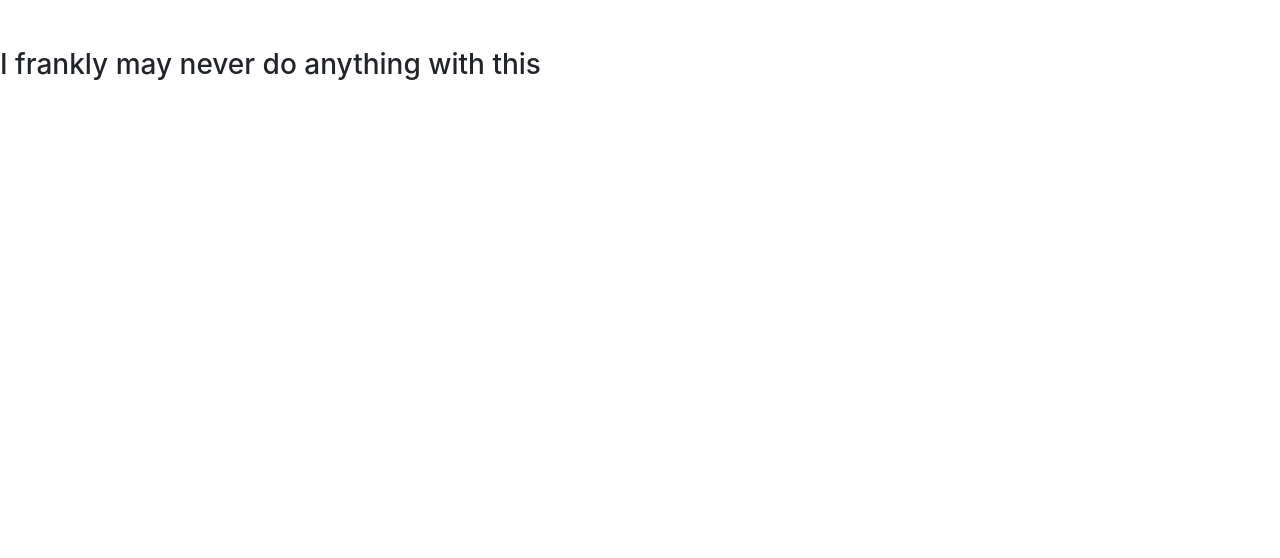
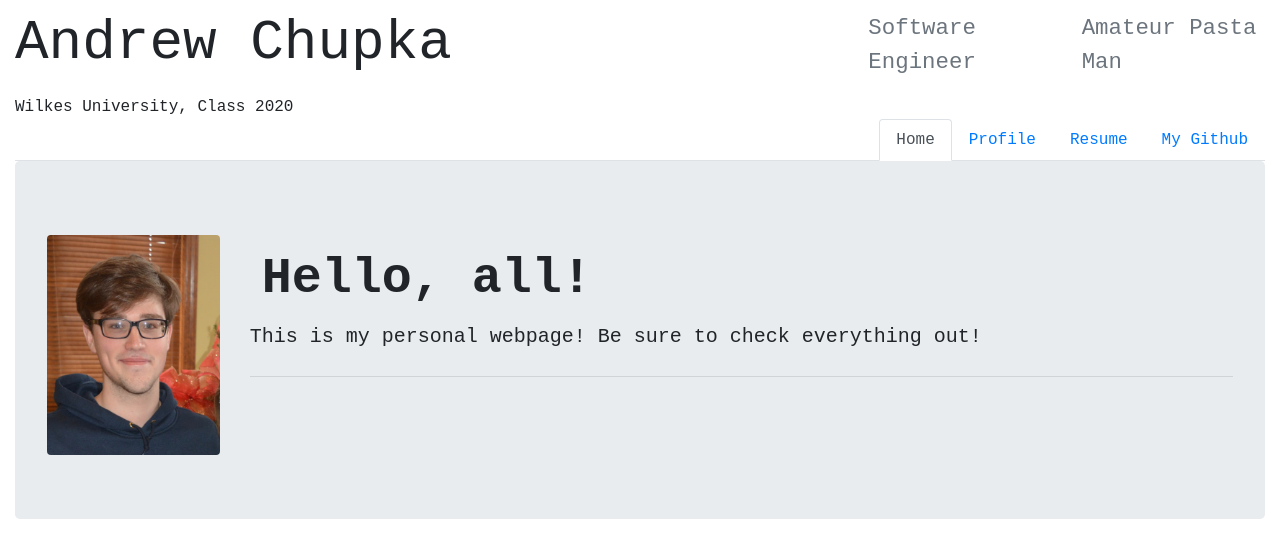
Before and after one commit to andrewchupka/andrewchupka.github.io, a plain HTML site: page index.html in a window 1280 px wide. Drawn offline with nearby package versions, Linux system fonts and the light colour scheme.

Commit message:
Made some of the skeleton additions to the site

```diff
--- /dev/null
+++ b/home.css
@@ -0,0 +1,19 @@
+.row {
+    padding-top: 10px;
+}
+
+body {
+    font-family: monospace;
+}
+
+#homeGreeting {
+    background-color: Transparent;
+    background-repeat: no-repeat;
+    border: none;
+    cursor: pointer;
+    overflow: hidden;
+    outline: none;
+    font-size: 50px;
+    font-weight: bold;
+    text-align: left;
+}
--- a/index.html
+++ b/index.html
@@ -7,17 +7,127 @@
     <meta name="viewport" content="width=device-width, initial-scale=1, shrink-to-fit=no">
     <link rel="shortcut icon" type="image/x-icon" href="images/title_icon.png" />
     <link rel="stylesheet" href="https://stackpath.bootstrapcdn.com/bootstrap/4.4.1/css/bootstrap.min.css" integrity="sha384-Vkoo8x4CGsO3+Hhxv8T/Q5PaXtkKtu6ug5TOeNV6gBiFeWPGFN9MuhOf23Q9Ifjh" crossorigin="anonymous">
+    <link rel="stylesheet" href="home.css">
     <title>Andrew's Page</title>
+    <!-- Required meta tags -->
 </head>
 
 <body>
-    <div class="container-fluid"></div>
-    <br />
-    <br />
-    <h3>I frankly may never do anything with this</h3>
-    <script src="https://code.jquery.com/jquery-3.4.1.slim.min.js" integrity="sha384-J6qa4849blE2+poT4WnyKhv5vZF5SrPo0iEjwBvKU7imGFAV0wwj1yYfoRSJoZ+n" crossorigin="anonymous"></script>
-    <script src="https://cdn.jsdelivr.net/npm/popper.js@1.16.0/dist/umd/popper.min.js" integrity="sha384-Q6E9RHvbIyZFJoft+2mJbHaEWldlvI9IOYy5n3zV9zzTtmI3UksdQRVvoxMfooAo" crossorigin="anonymous"></script>
-    <script src="https://stackpath.bootstrapcdn.com/bootstrap/4.4.1/js/bootstrap.min.js" integrity="sha384-wfSDF2E50Y2D1uUdj0O3uMBJnjuUD4Ih7YwaYd1iqfktj0Uod8GCExl3Og8ifwB6" crossorigin="anonymous"></script>
+    <div class="container-fluid">
+        <div class="row align-items-center">
+            <div class="col">
+                <h1 class="display-4">
+                    Andrew Chupka
+                </h1>
+            </div>
+
+            <div class="col-2 align-items-right">
+                <h3>
+                    <small class="text-muted">Software Engineer</small>
+                </h3>
+            </div>
+            <div class="col-2 align-items-right">
+                <h3>
+                    <small class="text-muted">Amateur Pasta Man</small>
+                </h3>
+            </div>
+        </div>
+
+        <div class="row">
+            <div class="col-4">
+                Wilkes University, Class 2020
+            </div>
+        </div>
+
+        <ul class="nav nav-tabs justify-content-end" id="myTab" role="tablist">
+            <li class="nav-item">
+                <a class="nav-link active" id="home-tab" data-toggle="tab" href="#home" role="tab" aria-controls="home" aria-selected="true">Home</a>
+            </li>
+            <li class="nav-item">
+                <a class="nav-link" id="profile-tab" data-toggle="tab" href="#profile" role="tab" aria-controls="profile" aria-selected="false">Profile</a>
+            </li>
+            <li class="nav-item">
+                <a class="nav-link" id="resume-tab" data-toggle="tab" href="#resume" role="tab" aria-controls="resume" aria-selected="false">Resume</a>
+            </li>
+            <li class="nav-item">
+                <a class="nav-link" id="github-tab" href="https://github.com/andrewchupka" target="_blank" rel="noopener noreferrer" role="tab" aria-controls="contact" aria-selected="false">My Github</a>
+            </li>
+        </ul>
+
+        <div class="tab-content" id="myTabContent">
+            <!-- Home info page-->
+            <div class="tab-pane fade show active" id="home" role="tabpanel" aria-labelledby="home-tab">
+
+                <div class="jumbotron">
+                    <div class="row">
+                        <div class="col-2">
+                            <img src="images/Selfie.jpg" alt="Its'a me!" class="border-5 w-100 rounded">
+                        </div>
+                        <div class="col">
+                            <a id="homeGreeting" class="btn btn-light" data-toggle="popover" data-content="Especially to potential employers">Hello, all!</a>
+                            <p class="lead">This is my personal webpage! Be sure to check everything out!</p>
+                            <hr class="my-4">
+                        </div>
+                    </div>
+                </div>
+            </div>
+
+
+            <!-- Profile page-->
+            <div class="tab-pane fade" id="profile" role="tabpanel" aria-labelledby="profile-tab">
+                <div class="container-fluid">
+                    <div class="row">
+                        <div class="col-3">
+                            <div id="imageCarousel" class="carousel slide" data-ride="carousel">
+                                <ol class="carousel-indicators">
+                                    <li data-target="#imageCarousel" data-slide-to="0" class="active"></li>
+                                    <li data-target="#imageCarousel" data-slide-to="1"></li>
+                                    <li data-target="#imageCarousel" data-slide-to="2"></li>
+                                </ol>
+                                <div class="carousel-inner">
+                                    <div class="carousel-item active">
+                                        <img src="images/pickleAndy.jpg" class="d-block w-100" alt="pickleAndy">
+                                    </div>
+                                    <div class="carousel-item">
+                                        <img src="images/pizzaAndy.jpg" class="d-block w-100" alt="pizza Andy">
+                                    </div>
+                                    <div class="carousel-item">
+                                        <img src="images/cookieAndy.jpg" class="d-block w-100" alt="cookie Andy">
+                                    </div>
+                                </div>
+                                <a class="carousel-control-prev" href="#imageCarousel" role="button" data-slide="prev">
+                                    <span class="carousel-control-prev-icon" aria-hidden="true"></span>
+                                    <span class="sr-only">Previous</span>
+                                </a>
+                                <a class="carousel-control-next" href="#imageCarousel" role="button" data-slide="next">
+                                    <span class="carousel-control-next-icon" aria-hidden="true"></span>
+                                    <span class="sr-only">Next</span>
+                                </a>
+                            </div>
+                        </div>
+                        <div class="col-6">
+                            <div>
+                                This is where I would put info about myself, if only I knew myself.
+                            </div>
+                        </div>
+                    </div>
+                </div>
+            </div>
+
+            <div class="tab-pane fade" id="resume" role="tabpanel" aria-labelledby="resume-tab">
+                <h3 class="display-2">THERE'S NOTHING HERE!</h3>
+                <h4 class="display-3">
+                    <small class="text-muted"> GET OUTTA HERE!</small>
+                </h4>
+            </div>
+        </div>
+
+
+
+        <script src="https://code.jquery.com/jquery-3.4.1.slim.min.js" integrity="sha384-J6qa4849blE2+poT4WnyKhv5vZF5SrPo0iEjwBvKU7imGFAV0wwj1yYfoRSJoZ+n" crossorigin="anonymous"></script>
+        <script src="https://cdn.jsdelivr.net/npm/popper.js@1.16.0/dist/umd/popper.min.js" integrity="sha384-Q6E9RHvbIyZFJoft+2mJbHaEWldlvI9IOYy5n3zV9zzTtmI3UksdQRVvoxMfooAo" crossorigin="anonymous"></script>
+        <script src="https://stackpath.bootstrapcdn.com/bootstrap/4.4.1/js/bootstrap.min.js" integrity="sha384-wfSDF2E50Y2D1uUdj0O3uMBJnjuUD4Ih7YwaYd1iqfktj0Uod8GCExl3Og8ifwB6" crossorigin="anonymous"></script>
+        <script src="popover.js"></script>
 </body>
 
 </html>
--- /dev/null
+++ b/popover.js
@@ -0,0 +1,3 @@
+$(function() {
+    $('[data-toggle="popover"]').popover()
+})
```
Also changed, not shown: images/Lori.jpg (added), images/Selfie.jpg (added), images/copy/Lori.jpg (added), images/copy/pickleAndy.jpg (added), images/copy/title_icon.png (added), images/pickleAndy.jpg (added), images/title_icon.png, 7 other files.
